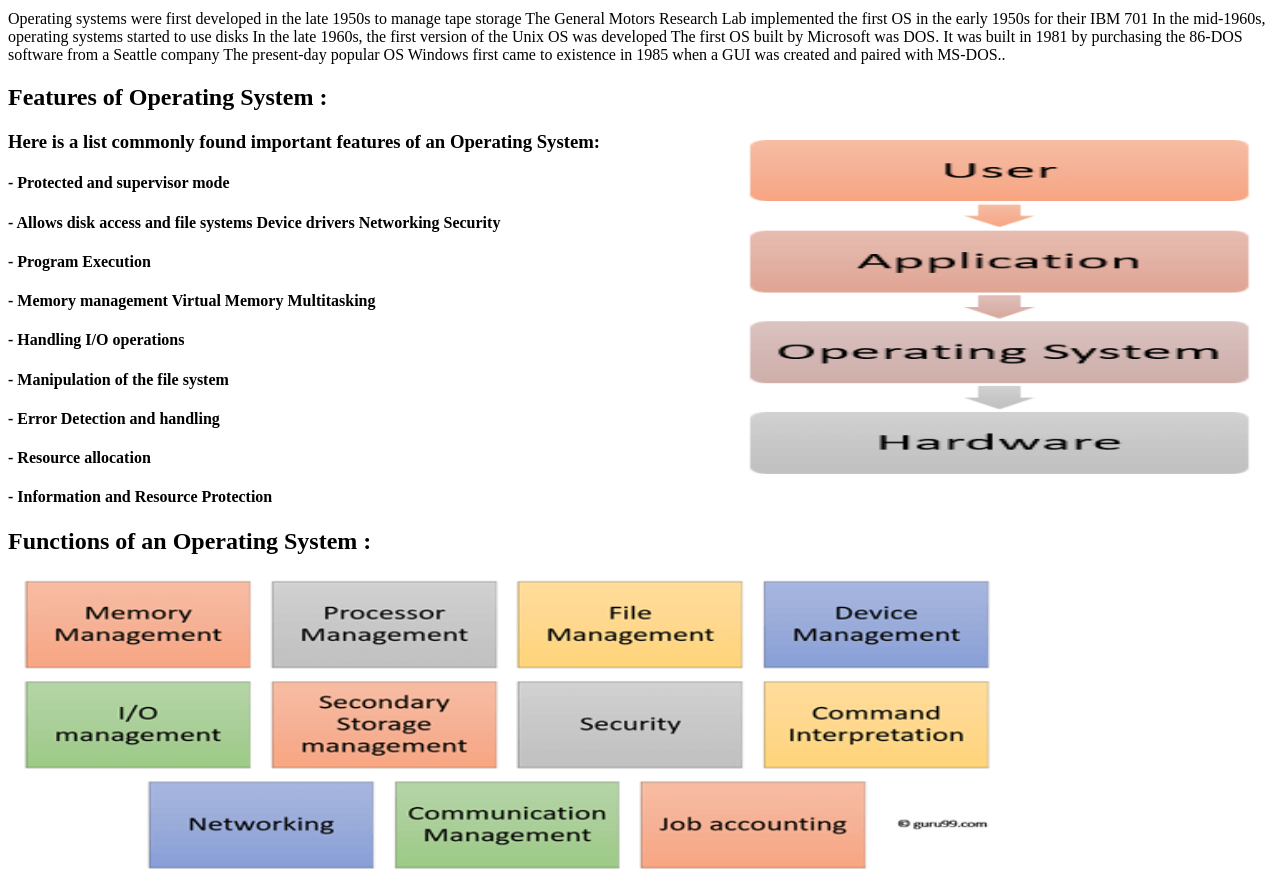
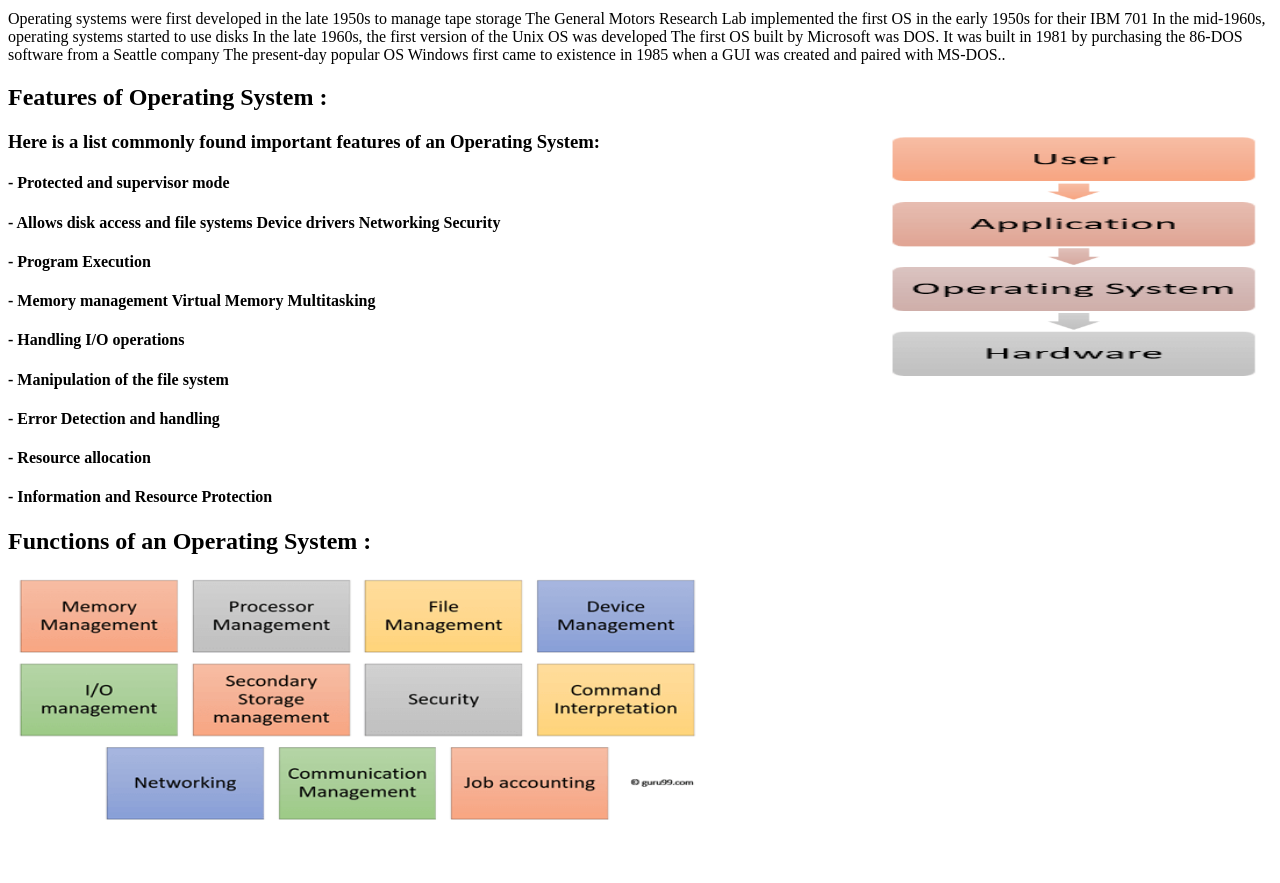
Before and after one commit to engmostafa/HTML-PROJECT-REPOSITORY, a plain HTML site: page introduction.html in a window 1280 px wide. Shown: the part 260-1143 px from the top of the page. After the commit the page ends 1093 px from the top, so only its background shows below. Drawn offline with Linux system fonts and the light colour scheme.

Commit message:
initial commit for the html project

```diff
--- a/introduction.html
+++ b/introduction.html
@@ -24,7 +24,7 @@ The present-day popular OS Windows first came to existence in 1985 when a GUI wa
 
 
   <h2>Features of Operating System :</h2>
-<p><img src="b.png" alt="Smiley face" style="float:right;width:550px;height:350px;">
+<p><img src="b.png" alt="Smiley face" style="float:right;width:400px;height:250px;">
 <h3>Here is a list commonly found important features of an Operating System:</h3>
   <h4>- Protected and supervisor mode</h4>
        <h4>- Allows disk access and file systems Device drivers Networking Security</4>
@@ -43,7 +43,7 @@ The present-day popular OS Windows first came to existence in 1985 when a GUI wa
 
 <h2>Functions of an Operating System : </h2>
 
-<img src="c.png" alt="charts" style="width:1000px;height:300px;">
+<img src="c.png" alt="charts" style="width:700px;height:250px;">
 
 
  </body>
```
